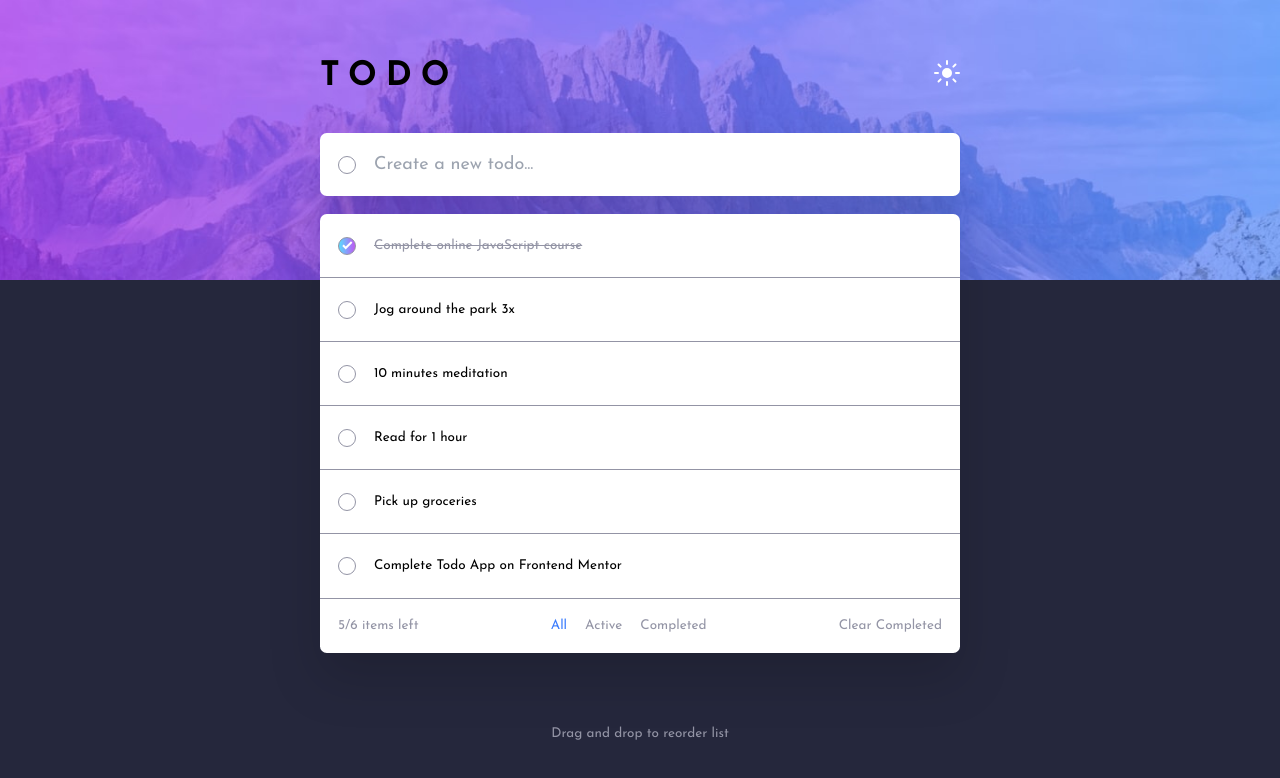
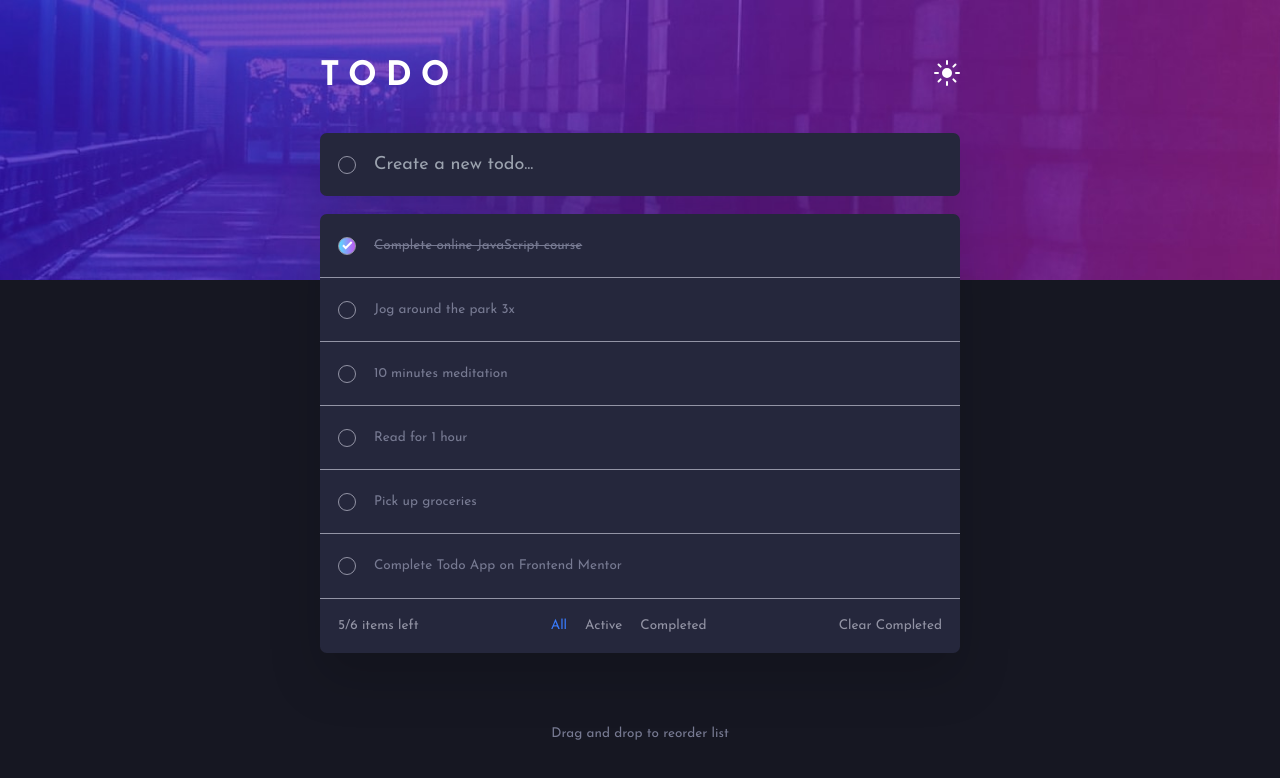
Before and after one commit to dominikrubroeder/todo-app-website, a Next.js app: page / in a window 1280 px wide. Shown: the top 778 px of the page. Built offline with nearby package versions, Linux system fonts and the light colour scheme.

Commit message:
Apply dark mode styles

```diff
--- /dev/null
+++ b/components/ThemeSwitch.tsx
@@ -0,0 +1,33 @@
+import React, { useContext } from 'react';
+import Image from 'next/image';
+
+import { ThemeContext } from '../store/ThemeContext';
+import { Theme } from '../data';
+
+const ThemeSwitch: React.FC = () => {
+  const themeCtx = useContext(ThemeContext);
+
+  return (
+    <button onClick={themeCtx.toggleTheme}>
+      {themeCtx.theme === Theme.DARK && (
+        <Image
+          src="/images/icon-sun.svg"
+          width={26}
+          height={26}
+          alt="Sun icon"
+        />
+      )}
+
+      {themeCtx.theme === Theme.LIGHT && (
+        <Image
+          src="/images/icon-moon.svg"
+          width={26}
+          height={26}
+          alt="Moon icon"
+        />
+      )}
+    </button>
+  );
+};
+
+export default ThemeSwitch;
--- a/components/todo/TodoAddForm.tsx
+++ b/components/todo/TodoAddForm.tsx
@@ -28,11 +28,11 @@ const TodoAddForm: React.FC = () => {
 
   return (
     <form
-      className="flex items-center gap-4 p-4 rounded-md bg-white dark:bg-app-tlight-blue-desaturated-800"
+      className="flex items-center gap-4 p-4 rounded-md bg-white dark:bg-app-tdark-blue-desaturated-800 dark:text-app-tdark-gray-blue-300"
       onSubmit={(e) => onSubmitHandler(e)}
     >
       <TodoCompletedInput
-        todoId={'undefined'}
+        todoId="undefined"
         todoCompleted={newTodoCompleted}
         onClick={() => setNewTodoCompleted((previousState) => !previousState)}
       />
--- a/components/todo/TodoCompletedInput.tsx
+++ b/components/todo/TodoCompletedInput.tsx
@@ -42,7 +42,7 @@ const TodoCompletedInput: React.FC<TodoCompletedInputProps> = (props) => {
 
       {!props.todoCompleted && (
         <div className="shrink-0 flex items-center justify-center w-4 h-4 opacity-0 invisible bg-app-primary-background rounded-full transition-all z-20 group-hover:opacity-100 group-hover:visible">
-          <div className="shrink-0 w-3.5 h-3.5 rounded-full bg-app-tlight-blue-desaturated-800"></div>
+          <div className="shrink-0 w-3.5 h-3.5 rounded-full bg-white dark:bg-app-tdark-blue-desaturated-800"></div>
         </div>
       )}
     </div>
--- a/components/todo/TodoItem.tsx
+++ b/components/todo/TodoItem.tsx
@@ -29,8 +29,10 @@ const TodoItem: React.FC<TodoItemProps> = (props) => {
 
       <div className="group flex items-center gap-2 justify-between w-full">
         <h2
-          className={`text-xs sm:text-md ${
-            todo.completed ? 'line-through text-app-tlight-gray-blue-600' : ''
+          className={`text-xs sm:text-md dark:text-app-tdark-gray-blue-600 ${
+            todo.completed
+              ? 'line-through text-app-tlight-gray-blue-600 dark:text-app-tdark-gray-blue-600'
+              : ''
           }`}
         >
           {todo.title}
--- a/components/todo/TodoList.tsx
+++ b/components/todo/TodoList.tsx
@@ -25,7 +25,9 @@ const TodoList: React.FC = () => {
       )}
 
       {todoCtx?.count === 0 && (
-        <p className="p-4 text-center">Currently no todos are added.</p>
+        <p className="p-4 text-center dark:text-app-tdark-gray-blue-300">
+          Currently no todos are added.
+        </p>
       )}
     </Fragment>
   );
--- a/pages/index.tsx
+++ b/pages/index.tsx
@@ -8,6 +8,7 @@ import TodoListFilter from '../components/todo/TodoListFilter';
 import { TodoContext } from '../store/TodoContext';
 import { ThemeContext } from '../store/ThemeContext';
 import { Theme } from '../data';
+import ThemeSwitch from '../components/ThemeSwitch';
 
 const Home: NextPage = () => {
   const todoCtx = useContext(TodoContext);
@@ -21,29 +22,22 @@ const Home: NextPage = () => {
         <link rel="icon" href="/images/favicon-32x32.png" type="image/png" />
       </Head>
 
-      <main className="flex items-center justify-center flex-col gap-4 min-h-screen px-4 py-12 bg-app-tlight-gray-100 dark:bg-app-tdark-blue-desaturated-800 sm:gap-16 sm:px-0 sm:py-0">
-        <div className="absolute top-0 left-0 right-0 bg-app-bg-desktop-light bg-no-repeat bg-center bg-cover h-[35vh]"></div>
+      <main className="flex items-center justify-center flex-col gap-4 min-h-screen px-4 py-12 bg-app-tlight-gray-100 smooth-transition dark:bg-app-tdark-blue-800 sm:gap-16 sm:px-0 sm:py-0">
+        <div className="absolute top-0 left-0 right-0 bg-app-bg-desktop-light bg-no-repeat bg-center bg-cover h-[35vh] smooth-transition dark:bg-app-bg-desktop-dark"></div>
 
         <div className="grid gap-8 relative max-w-screen-sm w-full z-10">
           <header className="flex items-center justify-between">
-            <h1 className="tracking-[0.5rem] uppercase text-3xl font-bold">
+            <h1 className="tracking-[0.5rem] uppercase text-3xl font-bold text-white">
               Todo
             </h1>
 
-            <button onClick={themeCtx.toggleTheme}>
-              <Image
-                src="/images/icon-sun.svg"
-                width={26}
-                height={26}
-                alt="Theme mode toggle"
-              />
-            </button>
+            <ThemeSwitch />
           </header>
 
           <div className="grid gap-4 drop-shadow-2xl">
             <TodoAddForm />
 
-            <div className="bg-white rounded-md">
+            <div className="bg-white dark:bg-app-tdark-blue-desaturated-800 rounded-md">
               <div
                 className={`${
                   todoCtx!.todos.length > 6 ? 'h-96 overflow-y-scroll' : ''
@@ -75,13 +69,13 @@ const Home: NextPage = () => {
         </div>
 
         {todoCtx!.count > 0 && (
-          <footer className="flex items-center justify-center bg-app-tlight-blue-desaturated-800 rounded-md p-4 w-full drop-shadow-2xl sm:hidden">
+          <footer className="flex items-center justify-center bg-white dark:bg-app-tlight-blue-desaturated-800 rounded-md p-4 w-full drop-shadow-2xl sm:hidden">
             <TodoListFilter />
           </footer>
         )}
 
         {todoCtx!.count > 0 && (
-          <p className="text-app-tlight-gray-blue-600 text-xs">
+          <p className="text-app-tlight-gray-blue-600 dark:text-app-tdark-gray-blue-600 text-xs">
             Drag and drop to reorder list
           </p>
         )}
--- a/styles/globals.css
+++ b/styles/globals.css
@@ -34,3 +34,9 @@
     font-size: 1.125rem;
   }
 }
+
+@layer components {
+  .smooth-transition {
+    @apply transition-all duration-300;
+  }
+}
```
